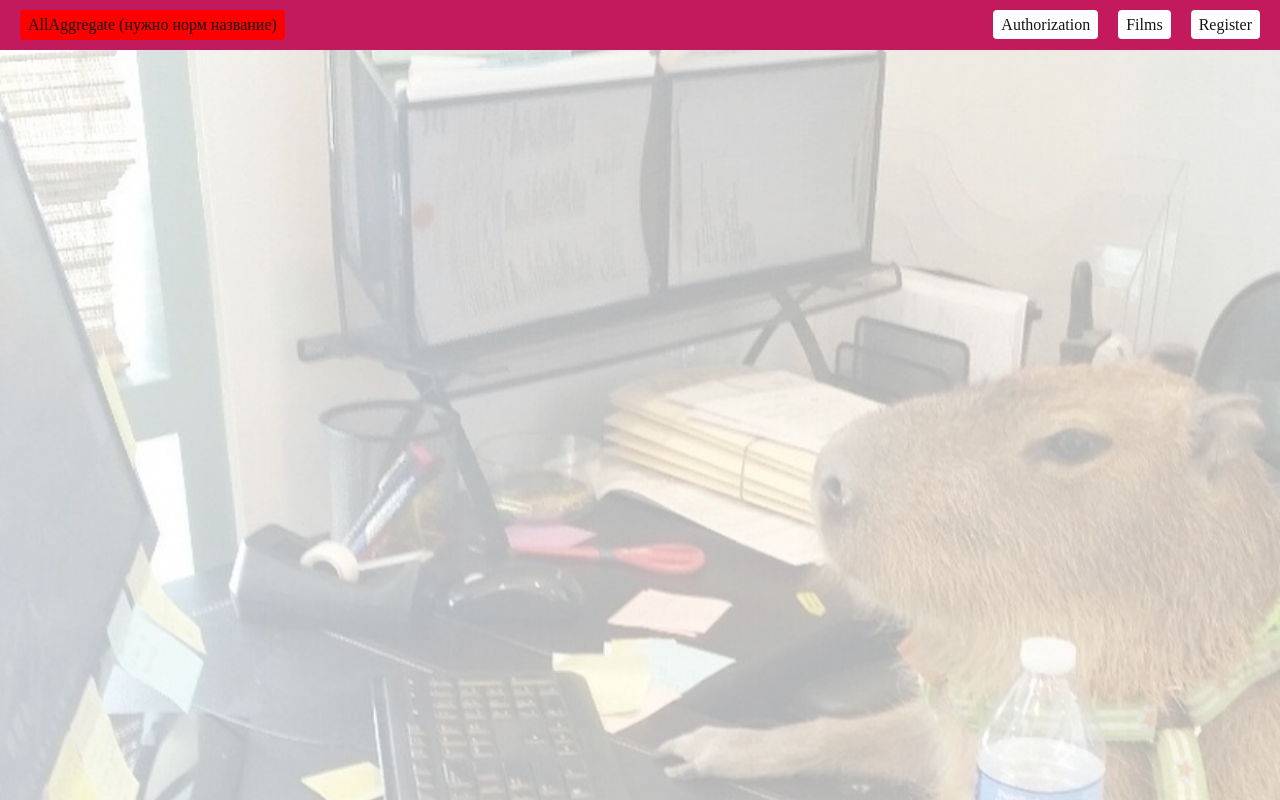
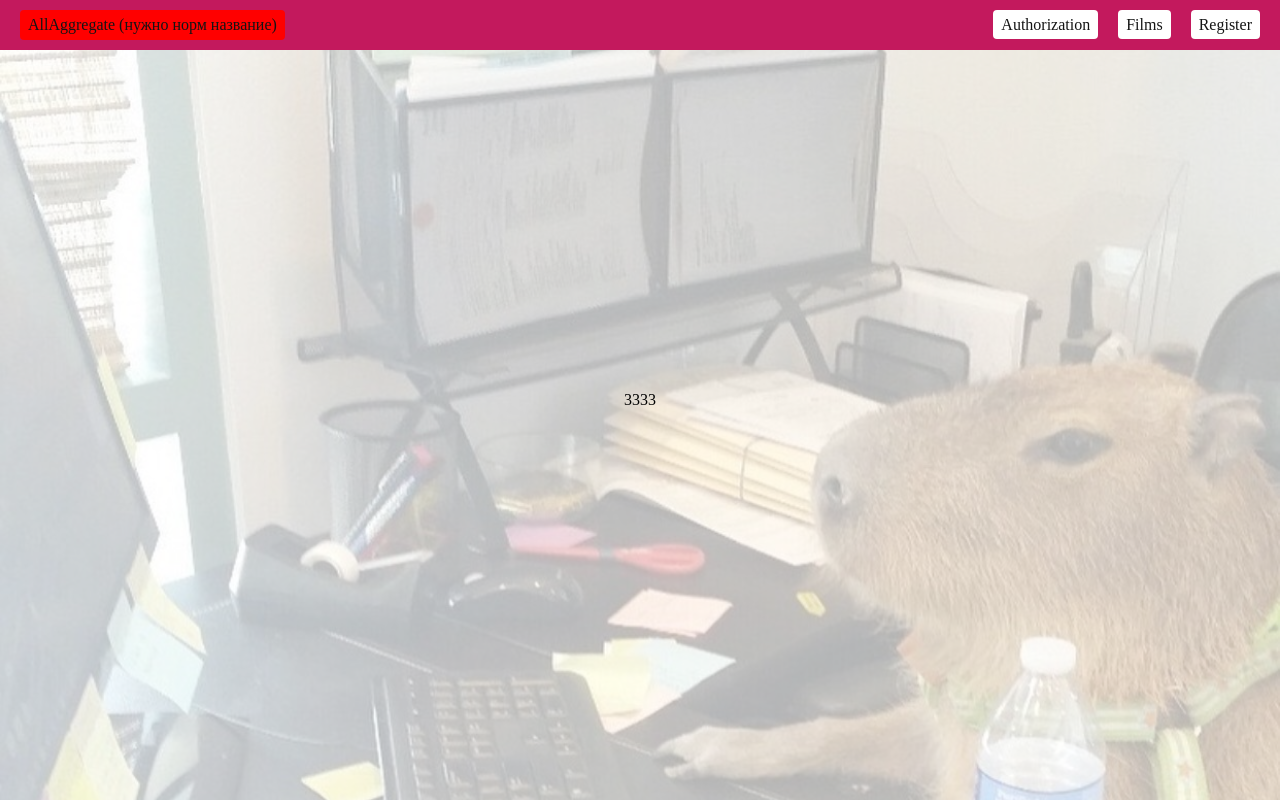
Before and after one commit to ivansheshin/allaggregate, a Nuxt app: page /profile in a window 1280 px wide. Shown: the top 800 px of the page. Built offline with nearby package versions, Linux system fonts and the light colour scheme; no server answers.

Commit message:
added profile component

```diff
--- /dev/null
+++ b/pages/profile.vue
@@ -0,0 +1,11 @@
+<template>
+  <section>
+    <p>3333</p>
+  </section>
+</template>
+<script lang="ts">
+import Vue from 'vue'
+export default Vue.extend({
+  middleware: 'auth'
+})
+</script>
```
